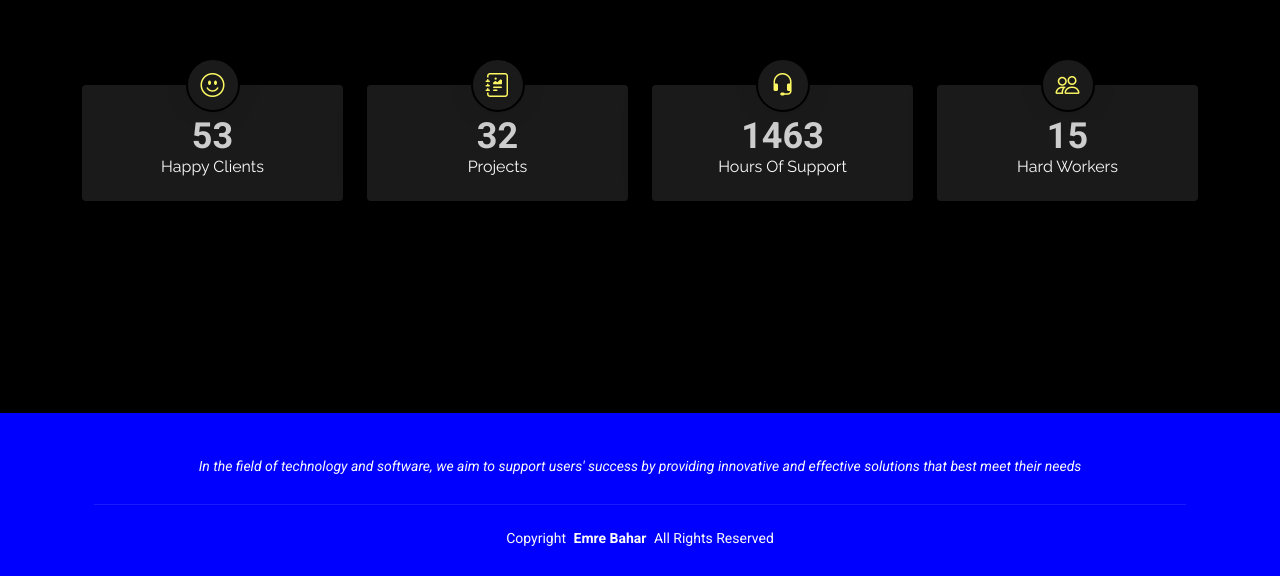
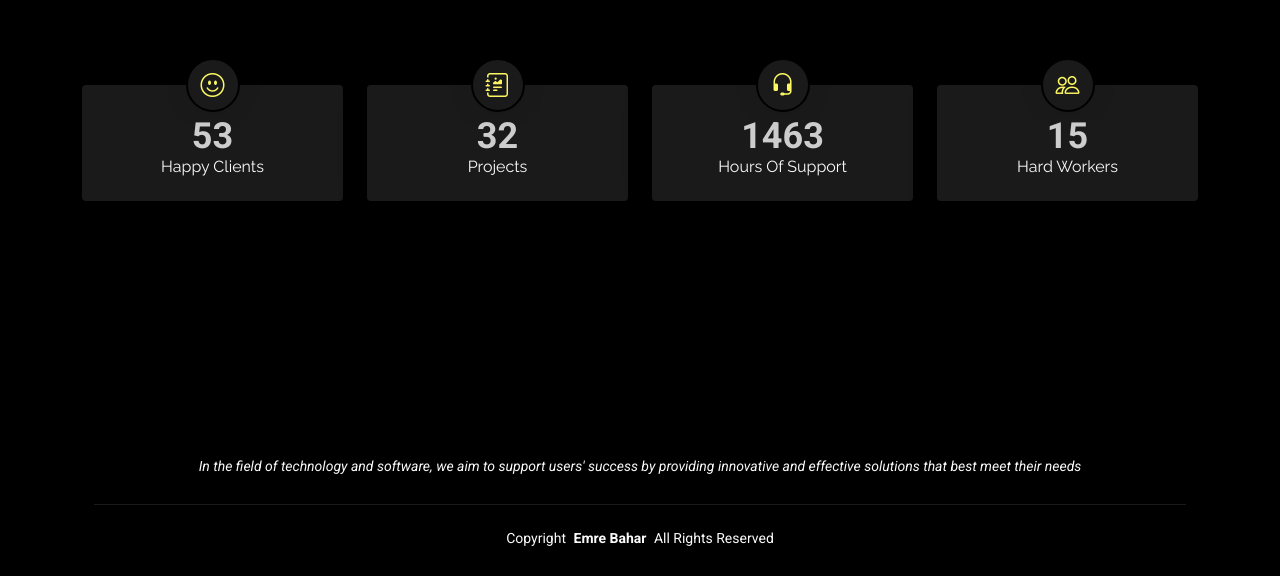
Before and after one commit to Emreodesia/MoyVeb, a plain HTML site: page index.html in a window 1280 px wide. Shown: the part 3043-3619 px from the top of the page. Drawn offline with Linux system fonts and the light colour scheme.

Commit message:
Update main.css

```diff
--- a/assets/css/main.css
+++ b/assets/css/main.css
@@ -431,7 +431,7 @@ h6 {
 # Global Footer
 --------------------------------------------------------------*/
 .footer {
-  background-color: rgb(0, 0, 255); /* Standart mavi renk */
+
 
   font-size: 14px;
   text-align: center;
```
